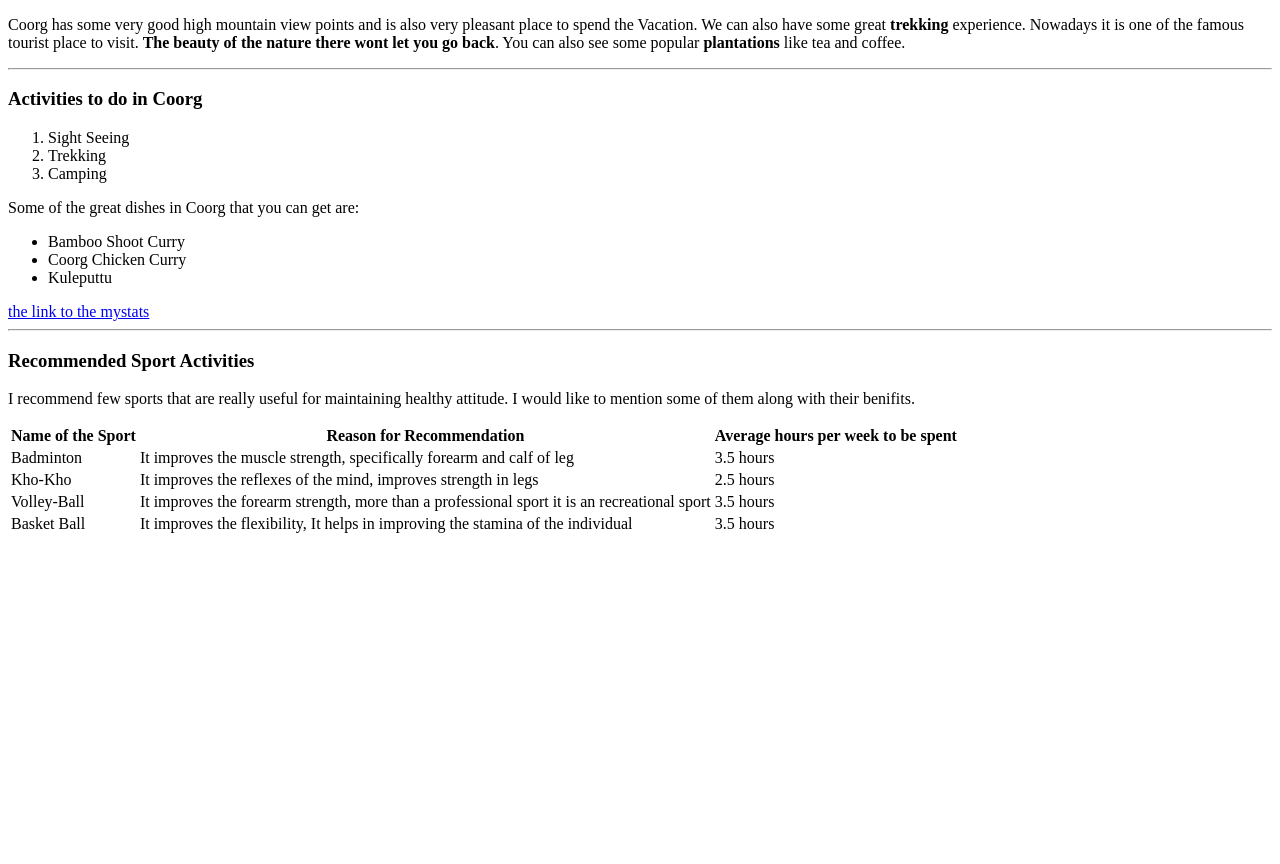
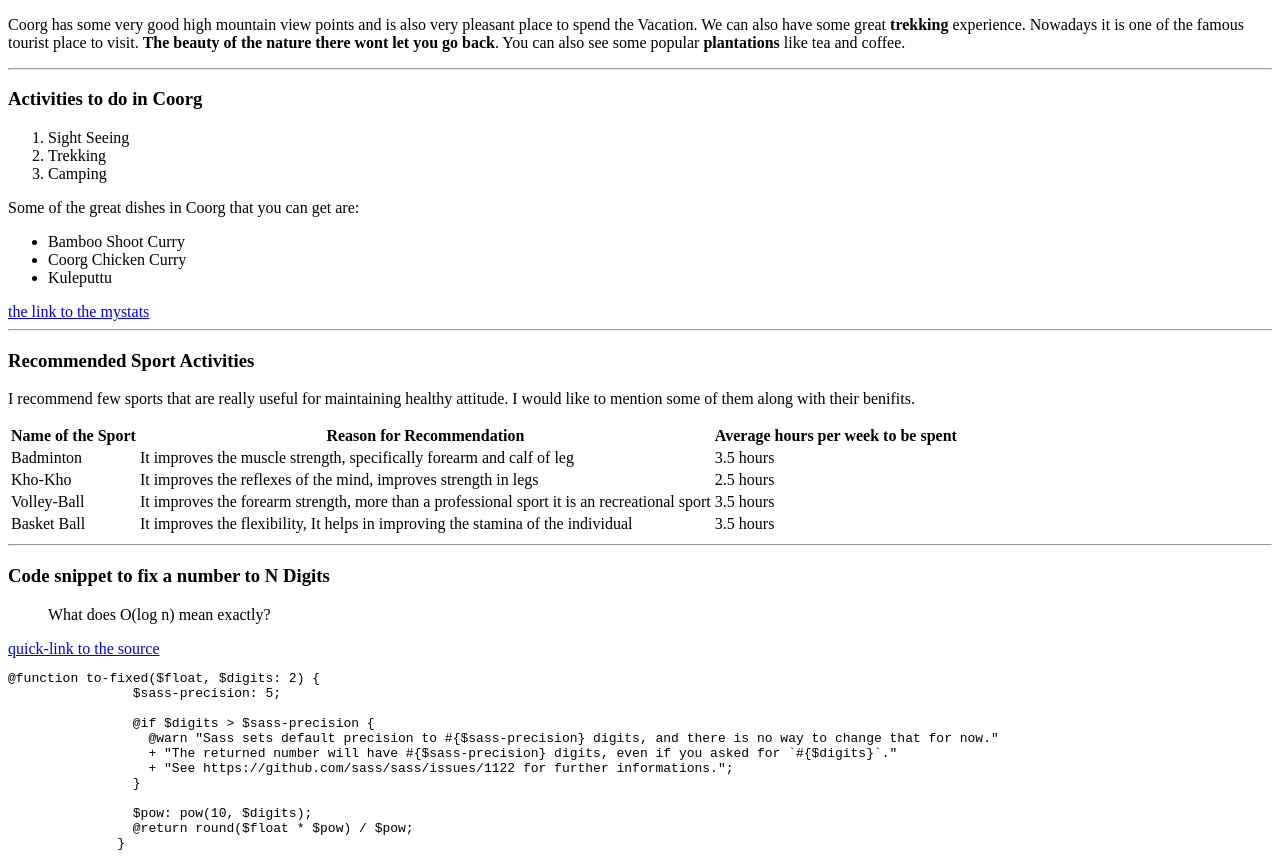
Before and after one commit to 44-563-WebApps-F23/44563-webapps-f23-assignment3-dmasamsetty, a plain HTML site: page index.html in a window 1280 px wide. Shown: the part 105-969 px from the top of the page. Before the commit the page ends 800 px from the top, so only its background shows below. Drawn offline with Linux system fonts and the light colour scheme.

Commit message:
added code snippet

```diff
--- a/index.html
+++ b/index.html
@@ -74,6 +74,29 @@
             <td> 3.5 hours </td>
         </tr>
     </table>
+    <hr>
+    <h3>
+        Code snippet to fix a number to N Digits
+    </h3>
+    <blockquote> What does O(log n) mean exactly? </blockquote>
+    <a href="https://stackoverflow.com/questions/2307283/what-does-olog-n-mean-exactly/2307314#2307314">quick-link to
+        the
+        source</a>
+
+    <pre>@function to-fixed($float, $digits: 2) {
+                $sass-precision: 5;
+
+                @if $digits > $sass-precision {
+                  @warn "Sass sets default precision to #{$sass-precision} digits, and there is no way to change that for now."
+                  + "The returned number will have #{$sass-precision} digits, even if you asked for `#{$digits}`."
+                  + "See https://github.com/sass/sass/issues/1122 for further informations.";
+                }
+
+                $pow: pow(10, $digits);
+                @return round($float * $pow) / $pow;
+              }</pre>
+
+
 
 </body>
 
```
